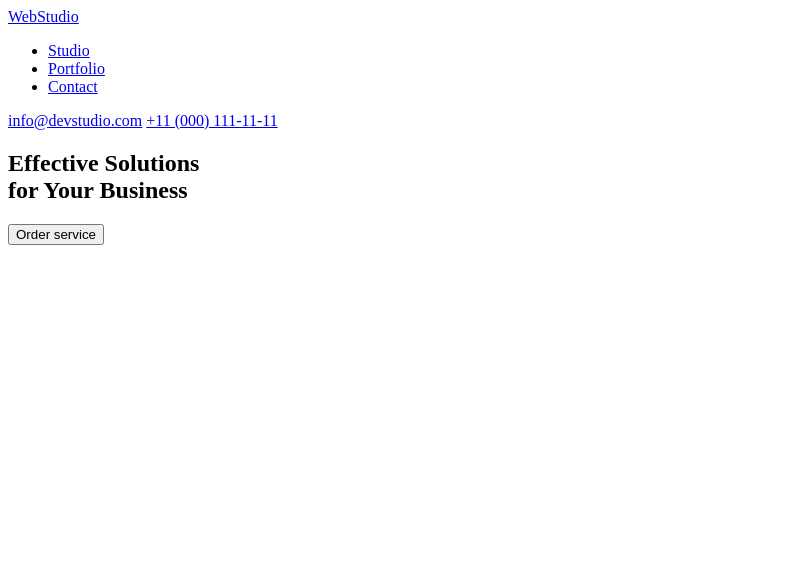
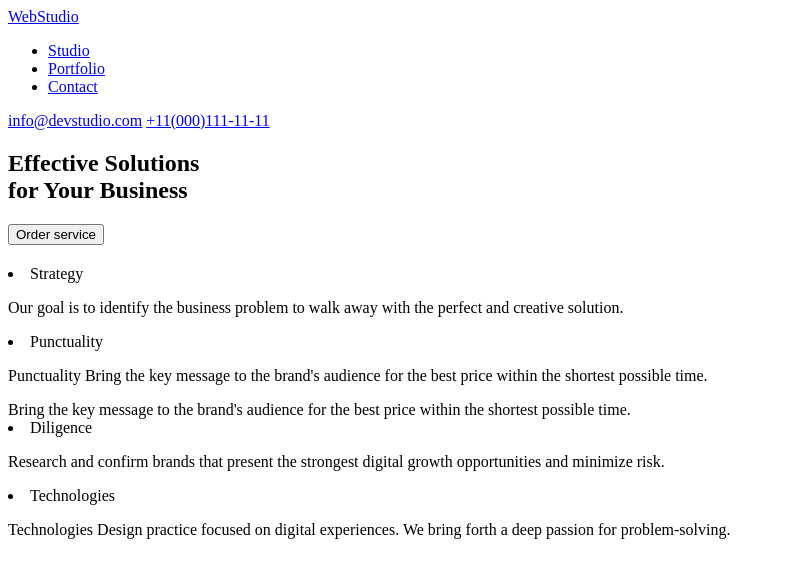
Before and after one commit to Magdaniedziela/goit-markup-hw-01, a plain HTML site: page index.html in a window 1280 px wide. Shown: the whole page, without its empty margins (0-785 px from the left). Drawn offline with Linux system fonts and the light colour scheme.

Commit message:
first index html inti

```diff
--- a/index.html
+++ b/index.html
@@ -14,16 +14,52 @@
           <li><a href="/">Portfolio</a></li>
           <li><a href="/">Contact</a></li>
         </ul>
+      </nav>
       <a href="mailto:info@devstudio.com">info@devstudio.com</a>
-        <a href="tel:+11 (000) 111-11-11">+11 (000) 111-11-11</a>
-      </nav>
+      <a href="tel:+11(000)111-11-11">+11(000)111-11-11</a>
     </header>
+    <main>
       <section>
         <h1>
           Effective Solutions<br />
           for Your Business
         </h1>
-      <button>Order service</button>
+        <button type="button">Order service</button>
       </section>
+      <section>
+        <h2></h2>
+        <li>
+          Strategy
+          <p>
+            Our goal is to identify the business problem to walk away with the
+            perfect and creative solution.
+          </p>
+        </li>
+        <li>
+          Punctuality
+          <p>
+            Punctuality Bring the key message to the brand's audience for the
+            best price within the shortest possible time.
+          </p>
+          Bring the key message to the brand's audience for the best price
+          within the shortest possible time.
+        </li>
+        <li>
+          Diligence
+          <p>
+            Research and confirm brands that present the strongest digital
+            growth opportunities and minimize risk.
+          </p>
+        </li>
+        <li>
+          Technologies
+          <p>
+            Technologies Design practice focused on digital experiences. We
+            bring forth a deep passion for problem-solving.
+          </p>
+        </li>
+      </section>
+    </main>
+    <footer></footer>
   </body>
 </html>
```
Lines whose indentation alone changed are shown as unchanged.
